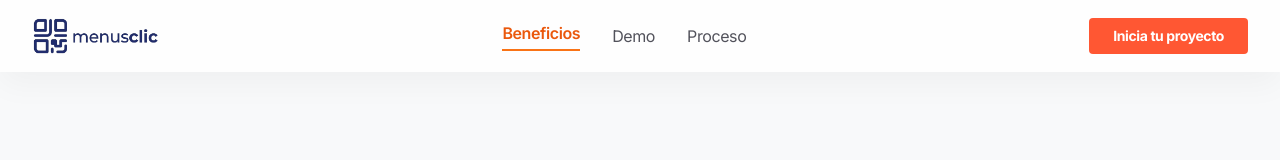
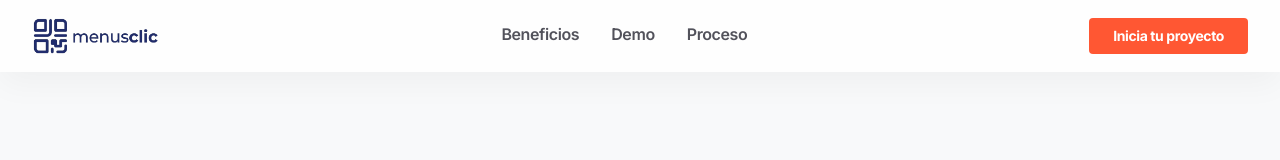
Before and after one commit to laloehm/menusclic, a React (Vite) app: page / in a window 1280 px wide. Shown: the top 160 px of the page. Built offline with nearby package versions, Linux system fonts and the light colour scheme.

Commit message:
Implementación de Scroll Spy y corrección definitiva de rutas de imágenes

```diff
--- a/src/AdminDashboard.jsx
+++ b/src/AdminDashboard.jsx
@@ -85,7 +85,7 @@ export default function AdminDashboard({ onBack, domain }) {
       <div className="min-h-screen bg-gray-50 flex items-center justify-center p-6 font-inter">
         <form onSubmit={handleLogin} className="bg-white p-8 rounded-xl shadow-xl max-w-sm w-full">
           <div className="flex justify-center mb-8">
-            <img src="/Logo-Menusclic.png" alt="MenusClic Logo" className="h-12 w-auto" />
+            <img src={`${import.meta.env.BASE_URL}Logo-Menusclic.png`} alt="MenusClic Logo" className="h-12 w-auto" />
           </div>
           <div className="flex justify-between items-center mb-6">
             <h2 className="text-2xl font-bold">Admin Panel</h2>
@@ -114,7 +114,7 @@ export default function AdminDashboard({ onBack, domain }) {
             <span className="material-symbols-outlined">arrow_back</span>
           </button>
           <div className="flex items-center gap-3 ml-2">
-            <img src="/Logo-Menusclic.png" alt="Logo" className="h-8 w-auto hidden md:block" />
+            <img src={`${import.meta.env.BASE_URL}Logo-Menusclic.png`} alt="Logo" className="h-8 w-auto hidden md:block" />
             <div className="md:w-[2px] md:h-6 md:bg-gray-200 hidden md:block"></div>
             <h1 className="text-xl md:text-2xl font-black text-center w-full md:w-auto">Panel Admin</h1>
           </div>
--- a/src/BarDemo.jsx
+++ b/src/BarDemo.jsx
@@ -211,7 +211,7 @@ export default function BarDemo({ onBack, onAdmin }) {
               <div className="flex flex-col gap-2 pb-8 items-center">
                 <p className="text-[10px] uppercase tracking-widest text-[#A5D0B9]/20">Powered by</p>
                 <div className="flex items-center gap-2">
-                  <img src="/Logo-Menusclic.png" alt="MenusClic" className="h-6 w-auto opacity-50 hover:opacity-100 transition-opacity" />
+                  <img src={`${import.meta.env.BASE_URL}Logo-Menusclic.png`} alt="MenusClic" className="h-6 w-auto opacity-50 hover:opacity-100 transition-opacity" />
                 </div>
               </div>
             </div>
--- a/src/LandingPage.jsx
+++ b/src/LandingPage.jsx
@@ -1,16 +1,50 @@
 import React from 'react'
 
-function Navbar({ onOpenDemo }) {
+function Navbar({ onOpenDemo, activeSection }) {
+  const navLinks = [
+    { id: 'benefits', label: 'Beneficios' },
+    { id: 'demo', label: 'Demo' },
+    { id: 'process', label: 'Proceso' }
+  ];
+
+  const scrollToSection = (e, id) => {
+    e.preventDefault();
+    const element = document.getElementById(id);
+    if (element) {
+      const offset = 80; // height of navbar
+      const bodyRect = document.body.getBoundingClientRect().top;
+      const elementRect = element.getBoundingClientRect().top;
+      const elementPosition = elementRect - bodyRect;
+      const offsetPosition = elementPosition - offset;
+
+      window.scrollTo({
+        top: offsetPosition,
+        behavior: 'smooth'
+      });
+    }
+  };
+
   return (
     <nav className="fixed top-0 w-full z-50 bg-white/80 dark:bg-zinc-950/80 backdrop-blur-xl shadow-[0_12px_32px_rgba(25,28,29,0.04)] font-inter antialiased tracking-tight">
       <div className="flex justify-between items-center max-w-7xl mx-auto px-8 py-4">
         <div className="flex items-center">
-          <img src="/Logo-Menusclic.png" alt="MenusClic Logo" className="h-10 w-auto object-contain" />
+          <img src={`${import.meta.env.BASE_URL}Logo-Menusclic.png`} alt="MenusClic Logo" className="h-10 w-auto object-contain" />
         </div>
         <div className="hidden md:flex items-center space-x-8">
-          <a className="text-orange-600 dark:text-orange-500 font-semibold border-b-2 border-orange-500 pb-1" href="#benefits">Beneficios</a>
-          <a className="text-zinc-600 dark:text-zinc-400 hover:text-zinc-900 dark:hover:text-zinc-100 transition-colors" href="#demo">Demo</a>
-          <a className="text-zinc-600 dark:text-zinc-400 hover:text-zinc-900 dark:hover:text-zinc-100 transition-colors" href="#process">Proceso</a>
+          {navLinks.map((link) => (
+            <a
+              key={link.id}
+              href={`#${link.id}`}
+              onClick={(e) => scrollToSection(e, link.id)}
+              className={`transition-all duration-300 pb-1 font-semibold ${
+                activeSection === link.id
+                  ? 'text-orange-600 border-b-2 border-orange-500'
+                  : 'text-zinc-600 dark:text-zinc-400 hover:text-zinc-900 dark:hover:text-zinc-100'
+              }`}
+            >
+              {link.label}
+            </a>
+          ))}
         </div>
         <div className="flex items-center gap-4">
           <a
@@ -27,7 +61,7 @@ function Navbar({ onOpenDemo }) {
 
 function Hero() {
   return (
-    <section className="relative pt-32 pb-20 md:pt-48 md:pb-32 overflow-hidden bg-background">
+    <section id="hero" className="relative pt-32 pb-20 md:pt-48 md:pb-32 overflow-hidden bg-background">
       <div className="max-w-7xl mx-auto px-8 grid grid-cols-1 lg:grid-cols-12 gap-12 items-center">
         <div className="lg:col-span-6">
           <span className="text-sm text-primary font-bold tracking-[0.1em] uppercase mb-4 block">La Evolución del Menú</span>
@@ -48,7 +82,7 @@ function Hero() {
         </div>
         <div className="lg:col-span-6 relative flex justify-center py-0 lg:py-0">
           <img
-            src="/menu-volcano.png"
+            src={`${import.meta.env.BASE_URL}menu-volcano.png`}
             className="w-full max-w-full h-auto rounded-[2rem]"
             alt="Menu Portada"
           />
@@ -234,7 +268,7 @@ function Footer() {
     <footer className="bg-zinc-50 dark:bg-zinc-900 w-full py-12 border-t border-zinc-200/10">
       <div className="max-w-7xl mx-auto px-8 grid grid-cols-1 md:grid-cols-2 gap-8 items-center">
         <div className="space-y-4 flex flex-col items-center md:items-start text-center md:text-left">
-          <img src="/Logo-Menusclic.png" alt="MenusClic Logo" className="h-12 w-auto object-contain mb-2" />
+          <img src={`${import.meta.env.BASE_URL}Logo-Menusclic.png`} alt="MenusClic Logo" className="h-12 w-auto object-contain mb-2" />
           <p className="text-[12px] font-inter tracking-widest uppercase font-bold text-zinc-400 dark:text-zinc-600 max-w-sm leading-relaxed">
             © 2024 MENUSCLIC. DIGITALIZACIÓN MAESTRA PARA RESTAURANTES MODERNOS.
           </p>
@@ -249,6 +283,8 @@ function Footer() {
 }
 
 export default function LandingPage({ onOpenDemo }) {
+  const [activeSection, setActiveSection] = React.useState('');
+
   React.useEffect(() => {
     const handleHashChange = () => {
       if (window.location.hash === '#admin') {
@@ -257,12 +293,42 @@ export default function LandingPage({ onOpenDemo }) {
       }
     };
     window.addEventListener('hashchange', handleHashChange);
-    return () => window.removeEventListener('hashchange', handleHashChange);
+
+    // Scroll Spy Logic
+    const sections = ['hero', 'benefits', 'demo', 'process'];
+    const observerOptions = {
+      root: null,
+      rootMargin: '-50% 0px -50% 0px', // Center-based detection
+      threshold: 0
+    };
+
+    const observerCallback = (entries) => {
+      entries.forEach((entry) => {
+        if (entry.isIntersecting) {
+          setActiveSection(entry.target.id);
+        }
+      });
+    };
+
+    const observer = new IntersectionObserver(observerCallback, observerOptions);
+
+    sections.forEach((id) => {
+      const element = document.getElementById(id);
+      if (element) observer.observe(element);
+    });
+
+    return () => {
+      window.removeEventListener('hashchange', handleHashChange);
+      sections.forEach((id) => {
+        const element = document.getElementById(id);
+        if (element) observer.unobserve(element);
+      });
+    };
   }, [onOpenDemo]);
 
   return (
     <div className="min-h-screen bg-background text-on-surface selection:bg-primary/20">
-      <Navbar onOpenDemo={onOpenDemo} />
+      <Navbar onOpenDemo={onOpenDemo} activeSection={activeSection} />
       <main>
         <Hero />
         <Benefits />
--- a/vite.config.js
+++ b/vite.config.js
@@ -4,5 +4,5 @@ import react from '@vitejs/plugin-react'
 // https://vite.dev/config/
 export default defineConfig({
   plugins: [react()],
-  base: '/',
+  base: '/menusclic/',
 })
```
